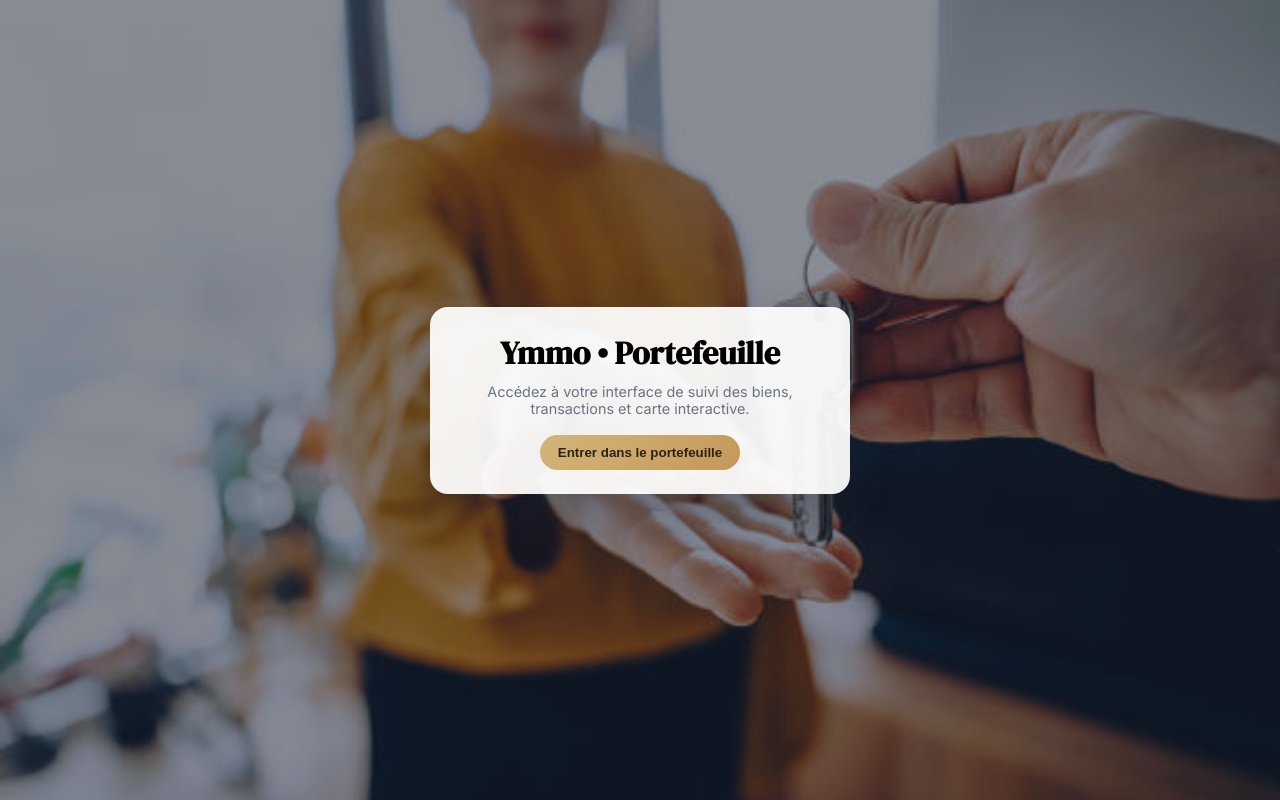
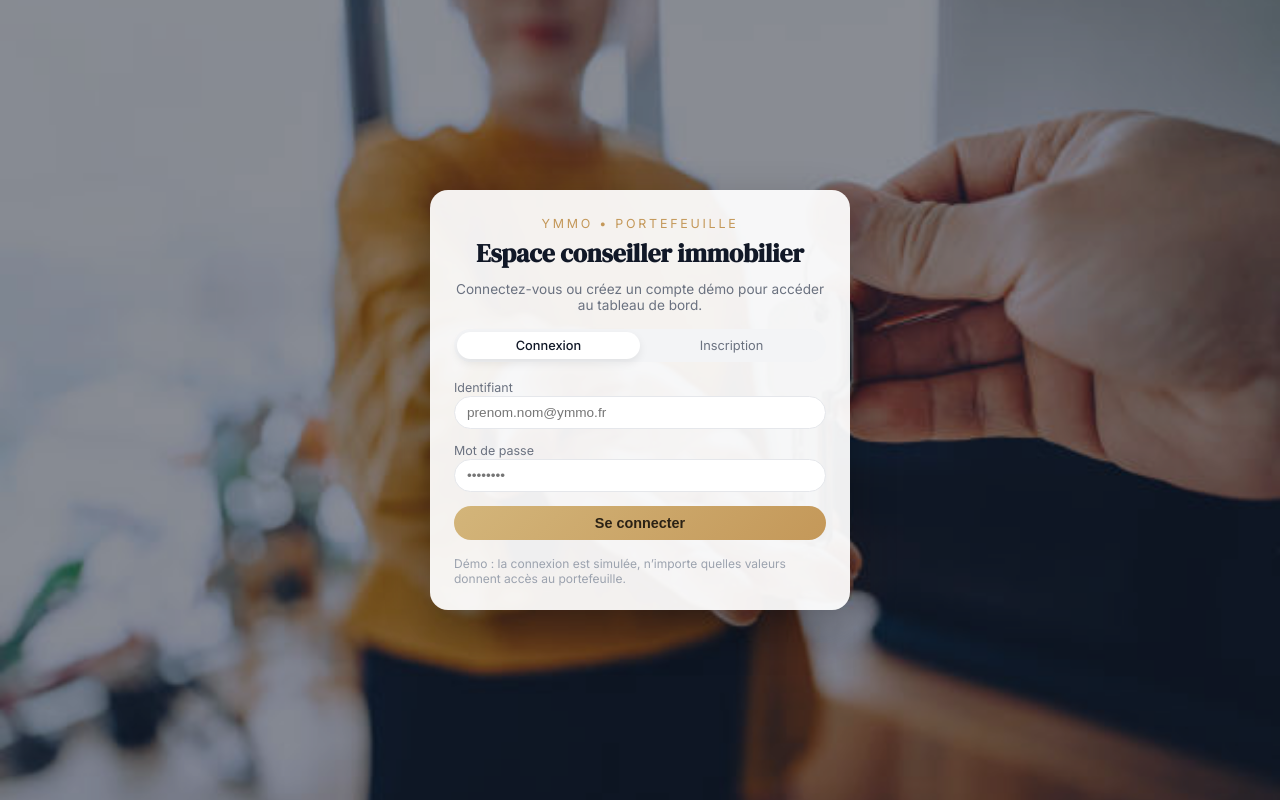
Before and after one commit to Harini3-commits/ymmo-infra-dev-b2, a plain HTML site: page frontend/home.html in a window 1280 px wide. Drawn offline with Linux system fonts and the light colour scheme.

Commit message:
ajout d'home

```diff
--- a/frontend/home.html
+++ b/frontend/home.html
@@ -1,82 +1,227 @@
-<!-- home.html -->
 <!DOCTYPE html>
 <html lang="fr">
 <head>
   <meta charset="UTF-8">
-  <title>Ymmo — Accueil</title>
+  <title>Ymmo — Connexion</title>
   <meta name="viewport" content="width=device-width, initial-scale=1.0">
-  <!-- (optionnel) mêmes polices que le dashboard -->
   <link href="https://fonts.googleapis.com/css2?family=DM+Serif+Display:ital@0;1&family=Inter:wght@300;400;500;600&display=swap" rel="stylesheet">
   <style>
-    * { box-sizing:border-box; margin:0; padding:0; }
+    *{box-sizing:border-box;margin:0;padding:0}
 
-    body {
-      font-family: Inter, system-ui, sans-serif;
-      margin:0;
+    body{
+      font-family: 'Inter', system-ui, sans-serif;
       min-height:100vh;
       display:flex;
       align-items:center;
       justify-content:center;
-      /* Image de fond locale */
       background-image:url("bg-agence.jpg");
       background-size:cover;
       background-position:center;
       background-repeat:no-repeat;
     }
 
-    /* Légère surcouche pour que le texte reste lisible */
-    .overlay {
+    .overlay{
       position:fixed;
       inset:0;
       background:rgba(15,23,42,0.45);
     }
 
-    .wrap {
+    .wrap{
       position:relative;
       z-index:1;
-      text-align:center;
-      padding:24px;
+      padding:26px 24px 24px;
       border-radius:18px;
-      background:#ffffffee; /* blanc légèrement transparent */
-      box-shadow:0 18px 45px rgba(31,41,51,.3);
+      background:#ffffffee;
+      box-shadow:0 18px 45px rgba(0,0,0,.3);
       max-width:420px;
+      width:100%;
     }
 
-    h1 {
-      font-family:"DM Serif Display", serif;
-      margin-bottom:8px;
+    .eyebrow{
+      font-size:.78rem;
+      letter-spacing:.22em;
+      text-transform:uppercase;
+      color:#C49859;
+      margin-bottom:4px;
+      text-align:center;
     }
 
-    p {
-      color:#6B7280;
-      font-size:.9rem;
-      margin-bottom:18px;
+    h1{
+      font-family:"DM Serif Display", serif;
+      margin-bottom:10px;
+      font-size:1.6rem;
+      color:#111827;
+      text-align:center;
     }
 
-    button {
+    .subtitle{
+      color:#6B7280;
+      font-size:.85rem;
+      margin-bottom:16px;
+      text-align:center;
+    }
+
+    .tabs{
+      display:flex;
       border-radius:999px;
-      padding:10px 18px;
+      background:#F3F4F6;
+      padding:3px;
+      margin-bottom:14px;
+      font-size:.8rem;
+    }
+
+    .tab{
+      flex:1;
+      text-align:center;
+      padding:6px 0;
+      border-radius:999px;
+      cursor:pointer;
+      color:#6B7280;
+    }
+
+    .tab.active{
+      background:#ffffff;
+      color:#111827;
+      font-weight:500;
+      box-shadow:0 4px 10px rgba(0,0,0,0.08);
+    }
+
+    form{
+      display:flex;
+      flex-direction:column;
+      gap:10px;
+      text-align:left;
+    }
+
+    label{
+      font-size:.78rem;
+      color:#6B7280;
+    }
+
+    input{
+      width:100%;
+      border-radius:999px;
+      border:1px solid #E5E7EB;
+      padding:8px 12px;
+      font-size:.85rem;
+      outline:none;
+    }
+
+    input:focus{
+      border-color:#C49859;
+      box-shadow:0 0 0 2px rgba(196,152,89,0.25);
+    }
+
+    button{
+      margin-top:4px;
+      border-radius:999px;
+      padding:9px 16px;
       border:none;
       background:linear-gradient(135deg,#D3B57A,#C49859);
       color:#2B2215;
       font-weight:600;
+      font-size:.9rem;
       cursor:pointer;
+      width:100%;
     }
 
-    button:hover {
+    button:hover{
       transform:translateY(-1px);
       box-shadow:0 14px 30px rgba(152,119,63,0.35);
+    }
+
+    .hint{
+      margin-top:6px;
+      font-size:.75rem;
+      color:#9CA3AF;
+    }
+
+    .hidden{
+      display:none;
     }
   </style>
 </head>
 <body>
   <div class="overlay"></div>
   <div class="wrap">
-    <h1>Ymmo • Portefeuille</h1>
-    <p>Accédez à votre interface de suivi des biens, transactions et carte interactive.</p>
-    <button onclick="window.location.href='index.html'">
-      Entrer dans le portefeuille
-    </button>
+    <div class="eyebrow">Ymmo • Portefeuille</div>
+    <h1>Espace conseiller immobilier</h1>
+    <p class="subtitle">
+      Connectez-vous ou créez un compte démo pour accéder au tableau de bord.
+    </p>
+
+    <!-- Onglets Connexion / Inscription -->
+    <div class="tabs">
+      <div class="tab active" id="tab-login" onclick="showLogin()">Connexion</div>
+      <div class="tab" id="tab-register" onclick="showRegister()">Inscription</div>
+    </div>
+
+    <!-- Formulaire de connexion -->
+    <form id="form-login" onsubmit="return fakeLogin(event)">
+      <div>
+        <label for="login-email">Identifiant</label>
+        <input type="text" id="login-email" placeholder="prenom.nom@ymmo.fr">
+      </div>
+      <div>
+        <label for="login-password">Mot de passe</label>
+        <input type="password" id="login-password" placeholder="••••••••">
+      </div>
+      <button type="submit">Se connecter</button>
+      <div class="hint">
+        Démo : la connexion est simulée, n’importe quelles valeurs donnent accès au portefeuille.
+      </div>
+    </form>
+
+    <!-- Formulaire d'inscription (visuel) -->
+    <form id="form-register" class="hidden" onsubmit="return fakeRegister(event)">
+      <div>
+        <label for="reg-name">Nom complet</label>
+        <input type="text" id="reg-name" placeholder="Prénom Nom">
+      </div>
+      <div>
+        <label for="reg-email">Adresse e-mail professionnelle</label>
+        <input type="email" id="reg-email" placeholder="prenom.nom@ymmo.fr">
+      </div>
+      <div>
+        <label for="reg-password">Mot de passe</label>
+        <input type="password" id="reg-password" placeholder="Créer un mot de passe">
+      </div>
+      <button type="submit">Créer mon compte</button>
+      <div class="hint">
+        Démo : l’inscription est illustrative. En production, ces données seraient envoyées à l’API Ymmo.
+      </div>
+    </form>
   </div>
+
+  <script>
+    function showLogin(){
+      document.getElementById('form-login').classList.remove('hidden');
+      document.getElementById('form-register').classList.add('hidden');
+      document.getElementById('tab-login').classList.add('active');
+      document.getElementById('tab-register').classList.remove('active');
+    }
+
+    function showRegister(){
+      document.getElementById('form-register').classList.remove('hidden');
+      document.getElementById('form-login').classList.add('hidden');
+      document.getElementById('tab-register').classList.add('active');
+      document.getElementById('tab-login').classList.remove('active');
+    }
+
+    function fakeLogin(event){
+      event.preventDefault();
+      // Ici on pourrait plus tard appeler une vraie API d'authentification
+      window.location.href = 'index.html';
+      return false;
+    }
+
+    function fakeRegister(event){
+      event.preventDefault();
+      // Pour la démo : on pourrait stocker en localStorage, mais pas obligatoire
+      // Puis rediriger vers le dashboard
+      window.location.href = 'index.html';
+      return false;
+    }
+  </script>
 </body>
 </html>
```
